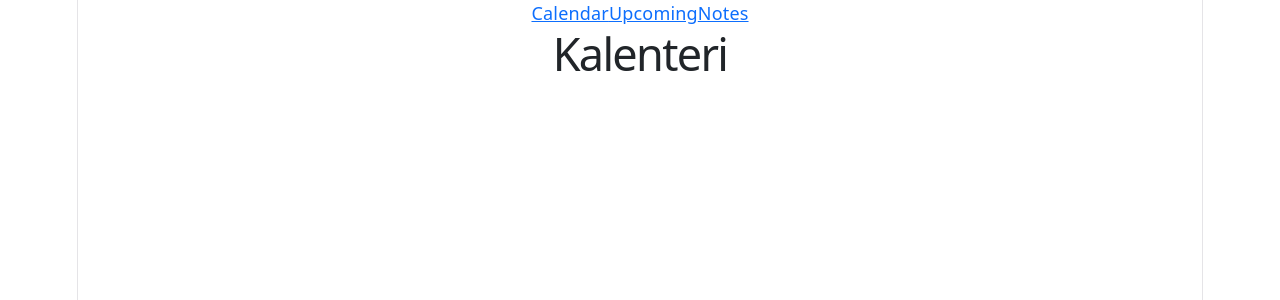
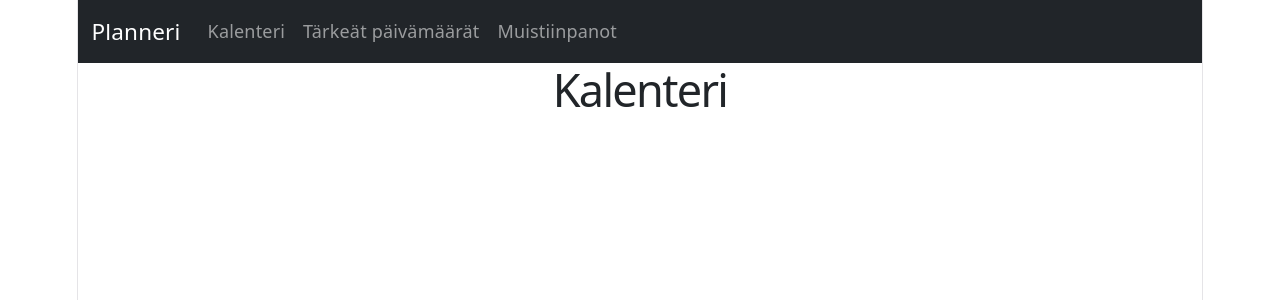
Before and after one commit to miskaminkkinen/planneri, a React (Vite) app: page / in a window 1280 px wide. Shown: the top 300 px of the page. Built offline with nearby package versions, Linux system fonts and the light colour scheme.

Commit message:
Lisättiin full calendar ja navigointipalkit

```diff
--- a/src/App.jsx
+++ b/src/App.jsx
@@ -4,6 +4,7 @@ import { HashRouter, Routes, Route, Link } from 'react-router-dom'
 import Calendar from './pages/Calendar'
 import Notes from './pages/Notes'
 import Upcoming from './pages/Upcoming'
+import {Navbar, Nav, Container, } from 'react-bootstrap'
 
 function App() {
 
@@ -11,11 +12,20 @@ function App() {
 
 
     <HashRouter>
-      <nav>
-        <Link to='/'>Calendar</Link>
-        <Link to='/upcoming'>Upcoming</Link>
-        <Link to='/notes'>Notes</Link>
-      </nav>
+      <Navbar bg = "dark" data-bs-theme= "dark" expand = "md">
+        <Container>
+          <Navbar.Brand as = {Link} to="/"> Planneri </Navbar.Brand>
+          <Navbar.Toggle aria-controls = "main-nav" />
+          <Navbar.Collapse id = "main-nav" >
+          <Nav>
+            <Nav.Link as={Link} to = "/"> Kalenteri </Nav.Link>
+            <Nav.Link as={Link} to = "/upcoming"> Tärkeät päivämäärät </Nav.Link>
+            <Nav.Link as={Link} to = "/"> Muistiinpanot </Nav.Link>
+          </Nav>
+          </Navbar.Collapse>
+        </Container>
+
+      </Navbar>
 
       <Routes>
         <Route path='/' element={<Calendar />} />
```
Also changed, not shown: package.json (+7 -1 lines), 1 other file (tests, documents, lock files or other folders).
